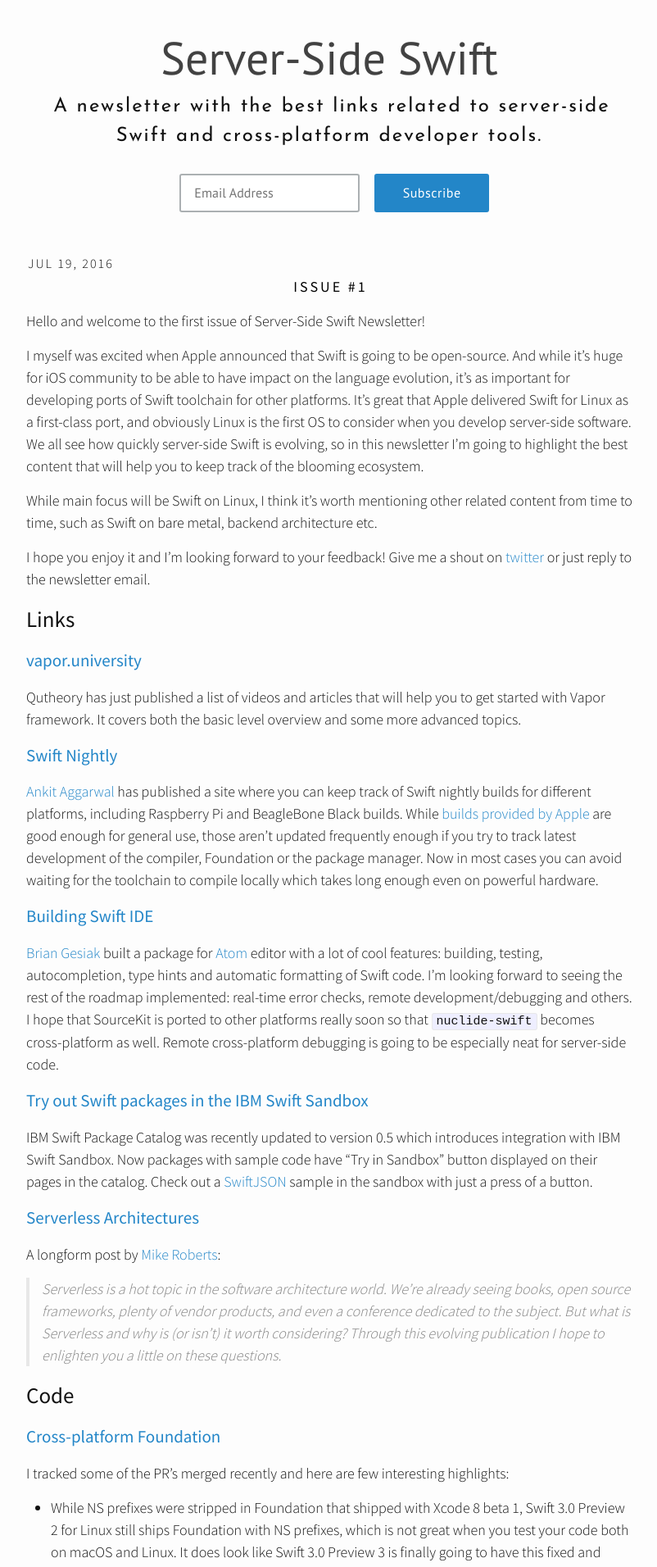
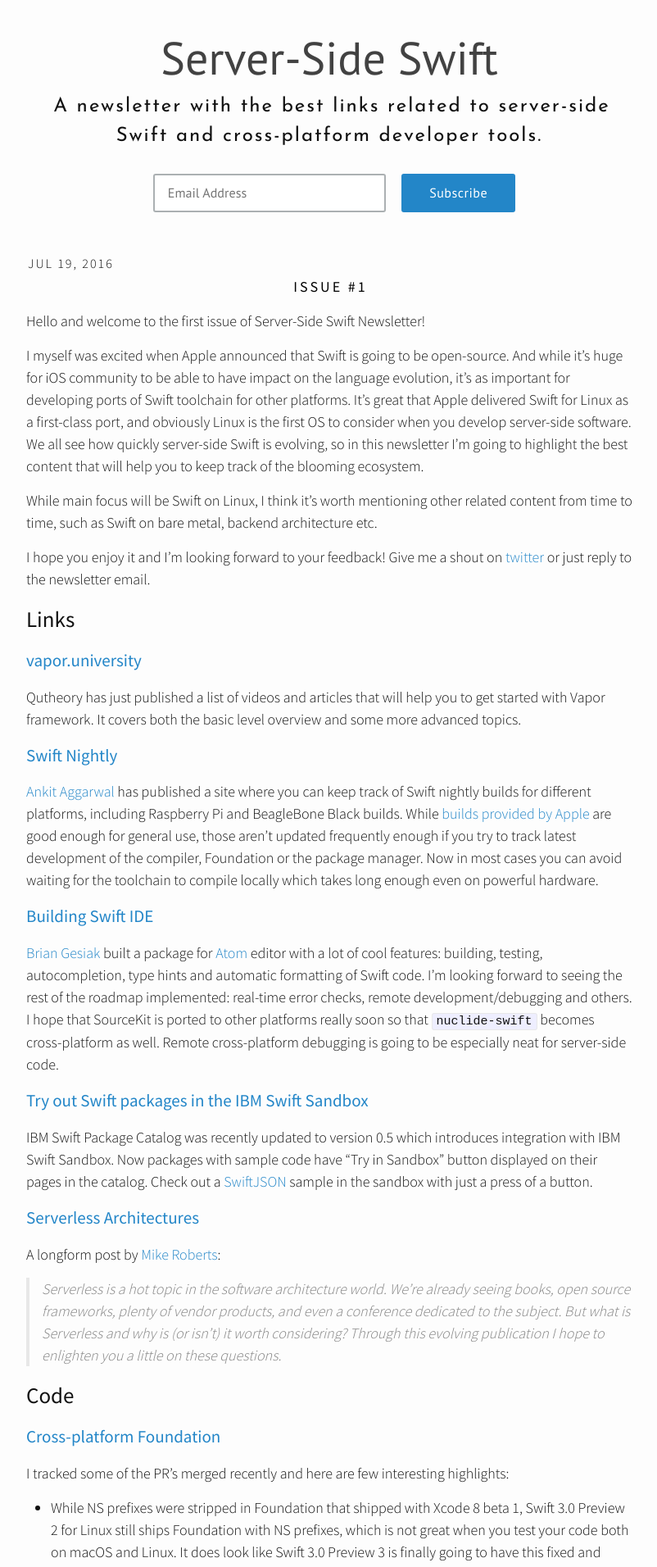
Before and after one commit to ServerSwift/serverswift.tech, a Jekyll site: the page built from index.html, in a window 1280 px wide. Shown: the top 1912 px of the page at 82% size, without its empty margins (238-1040 px from the left). Built offline with Jekyll 4.4.1, drawn with Linux system fonts in a browser that asks for light colours; nearby versions of some CDN libraries.

Commit message:
set min-width for sign up input field

```diff
--- a/css/style.scss
+++ b/css/style.scss
@@ -677,7 +677,15 @@
 
   .mc-field-group { display: inline-block; } /* positions input field horizontally */
 
-  #mce-EMAIL { font-family: 'PT Sans', Helvetica, Arial, sans-serif; font-size: 1.15em; border: 2px solid #ABB0B2 ; color: #343434; background-color: #fff; padding: .7em .9em .7em 1em; -webkit-border-radius: 3px; -moz-border-radius: 3px; border-radius: 3px; display: inline-block; margin: 0; } /* Input Styles */
+  #mce-EMAIL { font-family: 'PT Sans', Helvetica, Arial, sans-serif;
+min-width: 250px;
+font-size: 1.15em;
+border: 2px solid #ABB0B2 ;
+color: #343434;
+background-color: #fff;
+padding: .7em .9em .7em 1em;
+-webkit-border-radius: 3px; -moz-border-radius: 3px; border-radius: 3px; display: inline-block; margin: 0;
+} /* Input Styles */
 
   .clear { display: inline-block; } /* positions button horizontally in line with input */
 
```
